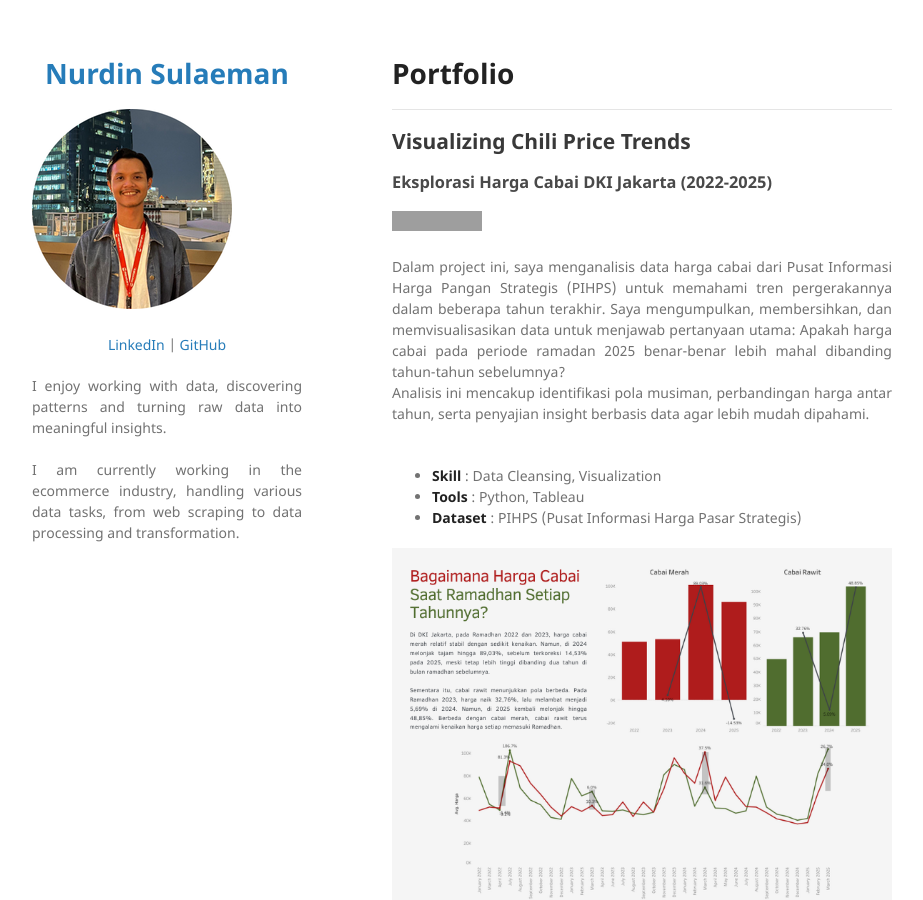
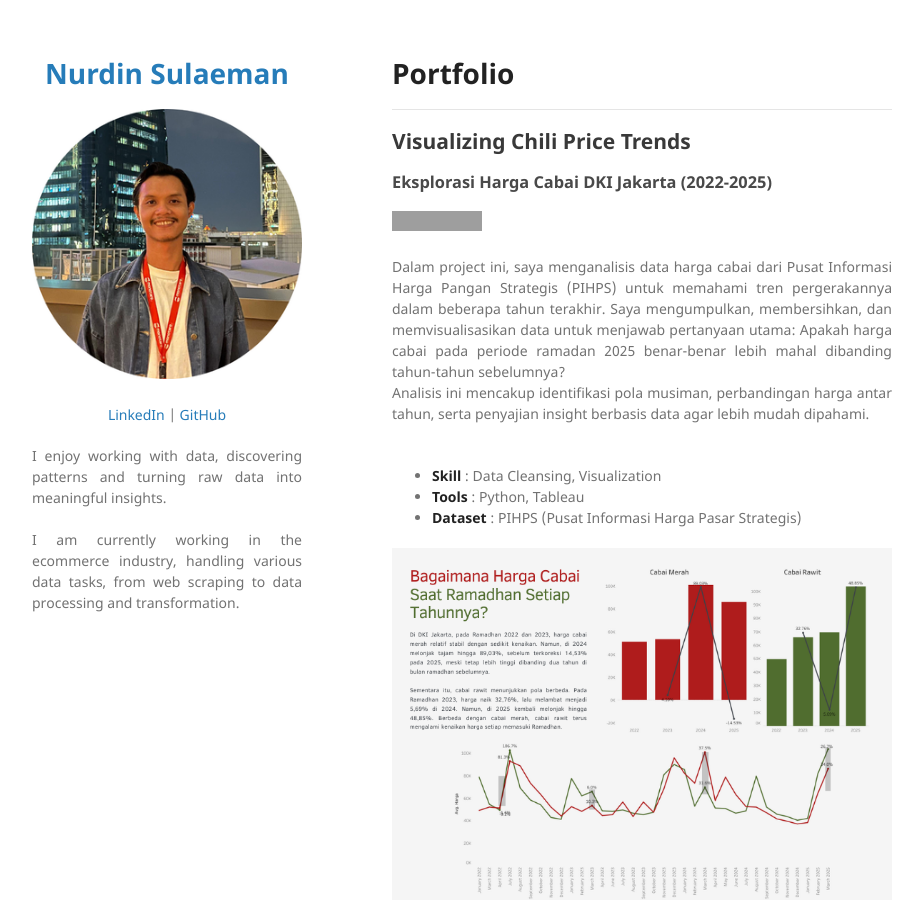
Before and after one commit to nurdinsulaemann/nurdinsulaemann.github.io, a Jekyll site: the page built from index.md, in a window 1280 px wide and 900 px high. Shown: the whole window, without its empty margins (178-1101 px from the left). Built offline with Jekyll 4.4.1, drawn with Linux system fonts in a browser that asks for light colours; our own code applies the rules of GitHub Pages for plain Markdown files; grey boxes are pictures that could not be loaded.

Commit message:
Update _config.yml

```diff
--- a/_config.yml
+++ b/_config.yml
@@ -1,6 +1,6 @@
 title: <p align="center"> Nurdin Sulaeman </p>
 
-logo: "/images/logo_200x200.png?raw=true"
+logo: "/images/logo_300x300.png?raw=true"
 
 description:
   <p align="center">
```
